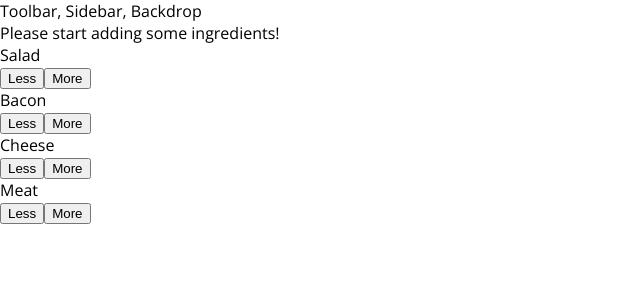
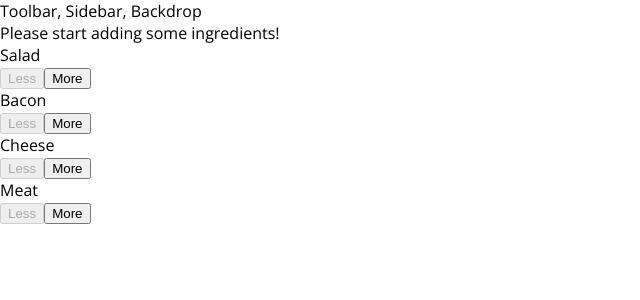
Before and after one commit to gentilijuanmanuel/react-getting-started, a React app in the folder react-course/burger-builder/: page / in a window 1280 px wide. Shown: the top 300 px of the page, without its empty margins (0-640 px from the left). Built offline with nearby package versions, Linux system fonts and the light colour scheme.

Commit message:
Added disable button functionality when removing ingredients (burger-builder project).

```diff
--- a/react-course/burger-builder/src/components/Burger/BuildControls/BuildControl/BuildControl.js
+++ b/react-course/burger-builder/src/components/Burger/BuildControls/BuildControl/BuildControl.js
@@ -4,13 +4,13 @@ import classes from './BuildControl.css';
 
 const buildControl = (props) => {
   const {
-    label, removeIngredient, addIngredient
+    label, removeIngredient, addIngredient, disabled
   } = props;
 
   return (
     <div className={classes.BuildControl}>
       <div className={classes.Label}>{label}</div>
-      <button type="button" className={classes.Less} onClick={removeIngredient}>Less</button>
+      <button type="button" className={classes.Less} onClick={removeIngredient} disabled={disabled}>Less</button>
       <button type="button" className={classes.More} onClick={addIngredient}>More</button>
     </div>
   );
@@ -19,7 +19,8 @@ const buildControl = (props) => {
 buildControl.propTypes = {
   label: PropTypes.string.isRequired,
   removeIngredient: PropTypes.func.isRequired,
-  addIngredient: PropTypes.func.isRequired
+  addIngredient: PropTypes.func.isRequired,
+  disabled: PropTypes.bool.isRequired
 };
 
 export default buildControl;
--- a/react-course/burger-builder/src/components/Burger/BuildControls/BuildControls.js
+++ b/react-course/burger-builder/src/components/Burger/BuildControls/BuildControls.js
@@ -11,7 +11,7 @@ const controls = [
 ];
 
 const buildControls = (props) => {
-  const { addIngredient, removeIngredient } = props;
+  const { addIngredient, removeIngredient, disabledInfo } = props;
 
   return (
     <div className={classes.BuildControls}>
@@ -21,6 +21,7 @@ const buildControls = (props) => {
           label={control.label}
           addIngredient={() => addIngredient(control.type)}
           removeIngredient={() => removeIngredient(control.type)}
+          disabled={disabledInfo[control.type]}
         />
     ))}
     </div>
@@ -29,7 +30,8 @@ const buildControls = (props) => {
 
 buildControls.propTypes = {
   addIngredient: PropTypes.func.isRequired,
-  removeIngredient: PropTypes.func.isRequired
+  removeIngredient: PropTypes.func.isRequired,
+  disabledInfo: PropTypes.object.isRequired
 };
 
 export default buildControls;
--- a/react-course/burger-builder/src/containers/BurgerBuilder/BurgerBuilder.js
+++ b/react-course/burger-builder/src/containers/BurgerBuilder/BurgerBuilder.js
@@ -45,7 +45,8 @@ class BurgerBuilder extends Component {
     const { ingredients, totalPrice } = this.state;
 
     const oldCount = ingredients[type];
-    const updatedCount = oldCount > 0 ? oldCount - 1 : 0;
+    const updatedCount = oldCount - 1;
+
     const updatedIngredients = {
       ...ingredients
     };
@@ -68,10 +69,25 @@ class BurgerBuilder extends Component {
   render() {
     const { ingredients } = this.state;
 
+    const disabledInfo = {
+      ...ingredients
+    };
+
+    // Not recommended by es-lint
+    // for (const ingredientKey in disabledInfo) {
+    //   if (disabledInfo.hasOwnProperty(ingredientKey)) {disabledInfo[ingredientKey] = disabledInfo[ingredientKey] <= 0;}
+    // }
+
+    // Recommended by es-lint
+    Object.keys(disabledInfo).forEach((ingredientKey) => {
+      disabledInfo[ingredientKey] = disabledInfo[ingredientKey] <= 0;
+    });
+
     return (
       <Aux>
         <Burger ingredients={ingredients} />
         <BuildControls
+          disabledInfo={disabledInfo}
           addIngredient={this.addIngredientHandler}
           removeIngredient={this.removeIngredientHandler}
         />
```
